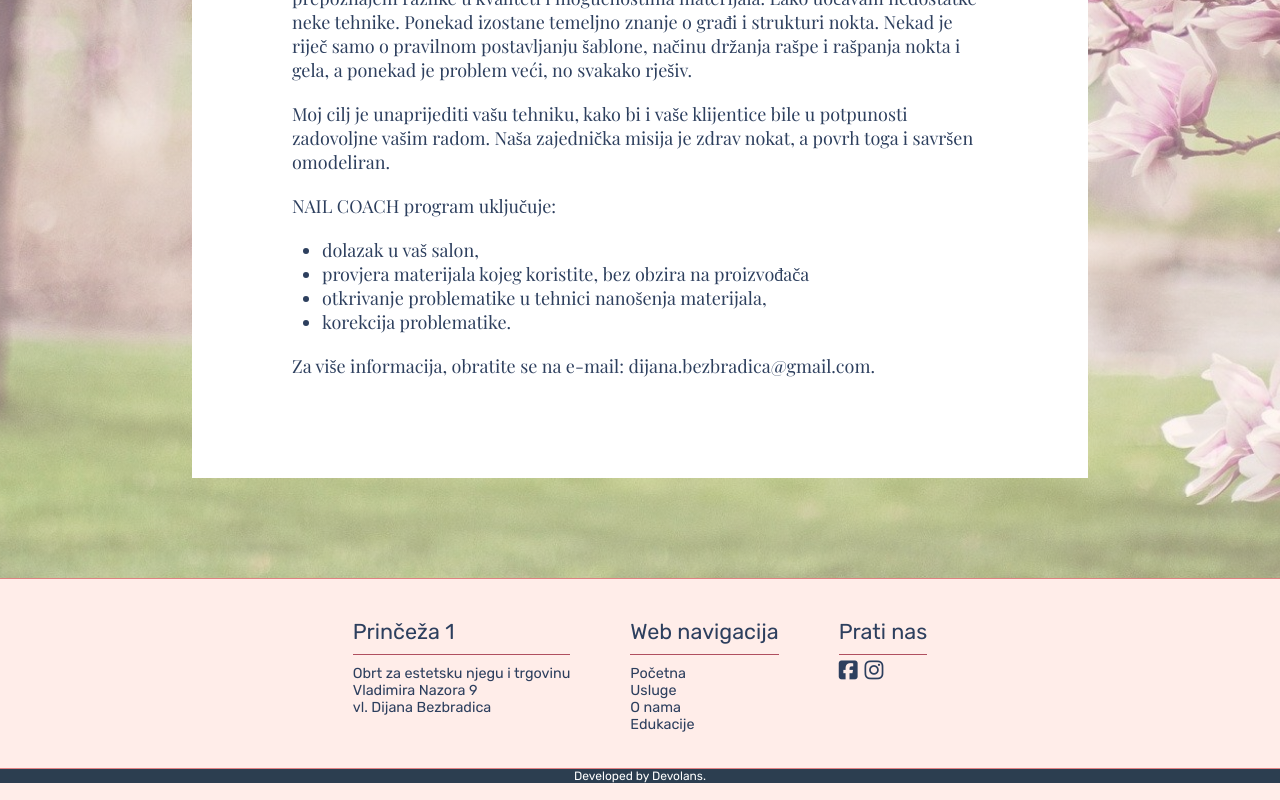
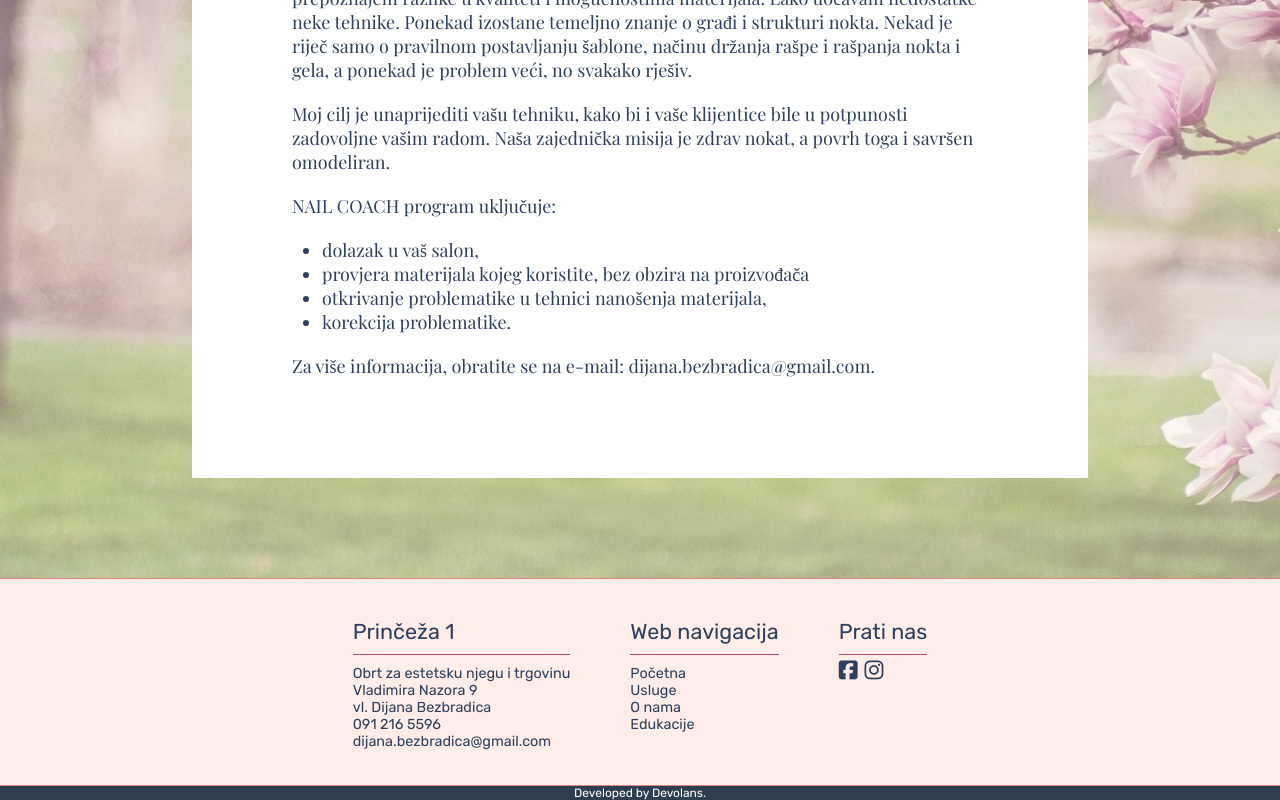
Before and after one commit to overd1ce/princeza1, a plain HTML site: page pages/edukacija.html in a window 1280 px wide. Shown: the part 785-1585 px from the top of the page. Drawn offline with nearby package versions, Linux system fonts and the light colour scheme; a web font is replaced by a local one.

Commit message:
added footer content

```diff
--- a/pages/edukacija.html
+++ b/pages/edukacija.html
@@ -51,6 +51,8 @@
                 <p class="footer-first">Obrt za estetsku njegu i trgovinu</p>
                 <p class="adresa"></p>
                 <p>vl. Dijana Bezbradica</p>
+                <p>091 216 5596</p>
+                <p><span class="email"></span></p>
             </div>
             <div class="footer-col">
                 <p class="footer-header">Web navigacija</p>
```
Also changed, not shown: pages/onama.html (+2 -0 lines), pages/usluge.html (+2 -0 lines).
